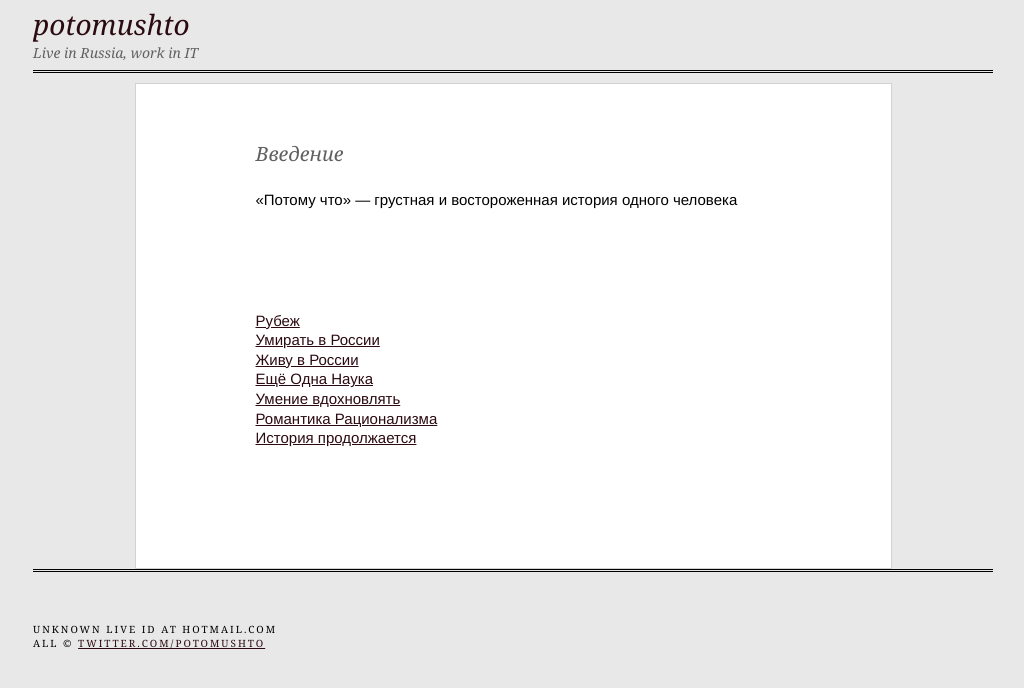
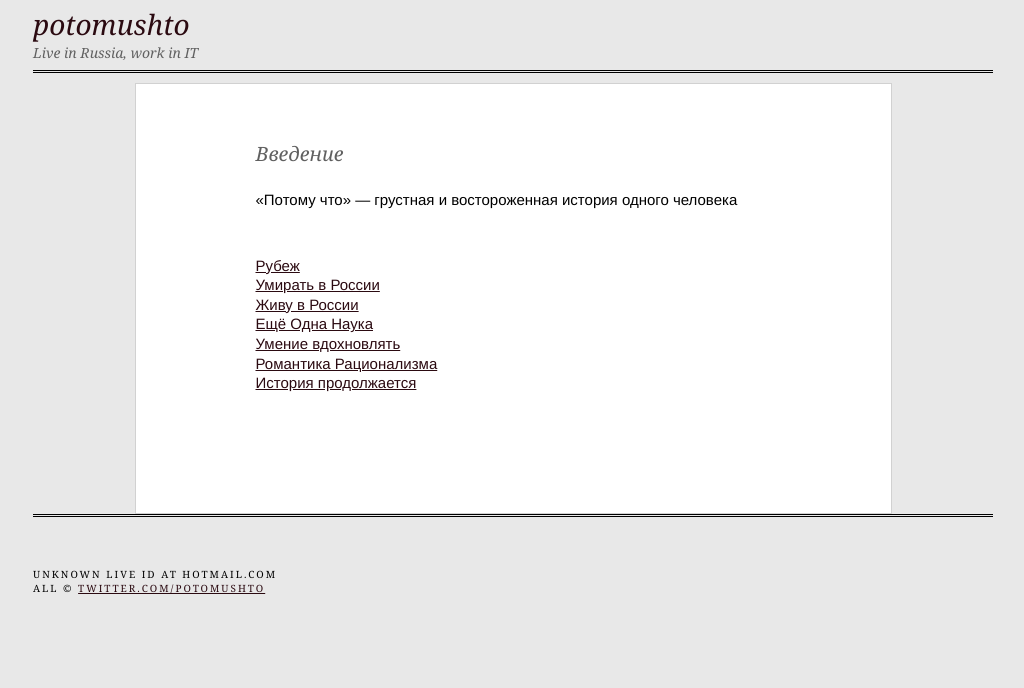
Before and after one commit to ptmt/ptmt.github.com, a Jekyll site: the page built from index.html, in a window 1280 px wide. Shown: the top 688 px of the page, without its empty margins (127-1151 px from the left). Built offline with Jekyll 4.4.1, drawn with Linux system fonts in a browser that asks for light colours; Markdown is read by kramdown in place of the engine named in the settings.

Commit message:
Update css/style.css

```diff
--- a/css/style.css
+++ b/css/style.css
@@ -15,27 +15,15 @@ article p { line-height: 22px;margin: 10px 0; }
 blockquote { margin-left: 250px;	font-style: italic;	text-indent: 0px;	font-size: 14px;	padding:29px;}
 sup { vertical-align:super; font-size:10px }
 article div.page {margin:10px 0px;text-align: left; 	padding: 5px;padding-bottom:20px;  	/*border-bottom:1px solid grey;   */}
-ul.posts { margin-top: 100px; margin-bottom:100px;}
+ul.posts { margin-top: 45px; margin-bottom:100px;}
 
 section {float:left;width:100%;border-bottom:3px double #dad2d2;padding:0px 0px 10px;}
 section label {	display:block;	font-weight:bold;}
 .screen-reader-text {	display:none;}
 section h1 {margin-bottom:6px;}
 
-section ul {
-	margin:0px;
-	padding:0px;
-	list-style:none;
-	border-top:1px solid #dad2d2;
-}
-section li {
-	margin:0px;
-	padding:0px;
-	list-style:none;
-	float:left;
-	width:100%;
-	border-bottom:1px solid #dad2d2;
-}
+section ul {margin:0px;	padding:0px;list-style:none;border-top:1px solid #dad2d2;}
+section li {margin:0px;padding:0px;list-style:none;float:left;width:100%;border-bottom:1px solid #dad2d2;}
 section li a:link, section li a:visited {
 	font-family:Georgia, "Times New Roman", Times, serif;
 	font-size:0.714em;
```
